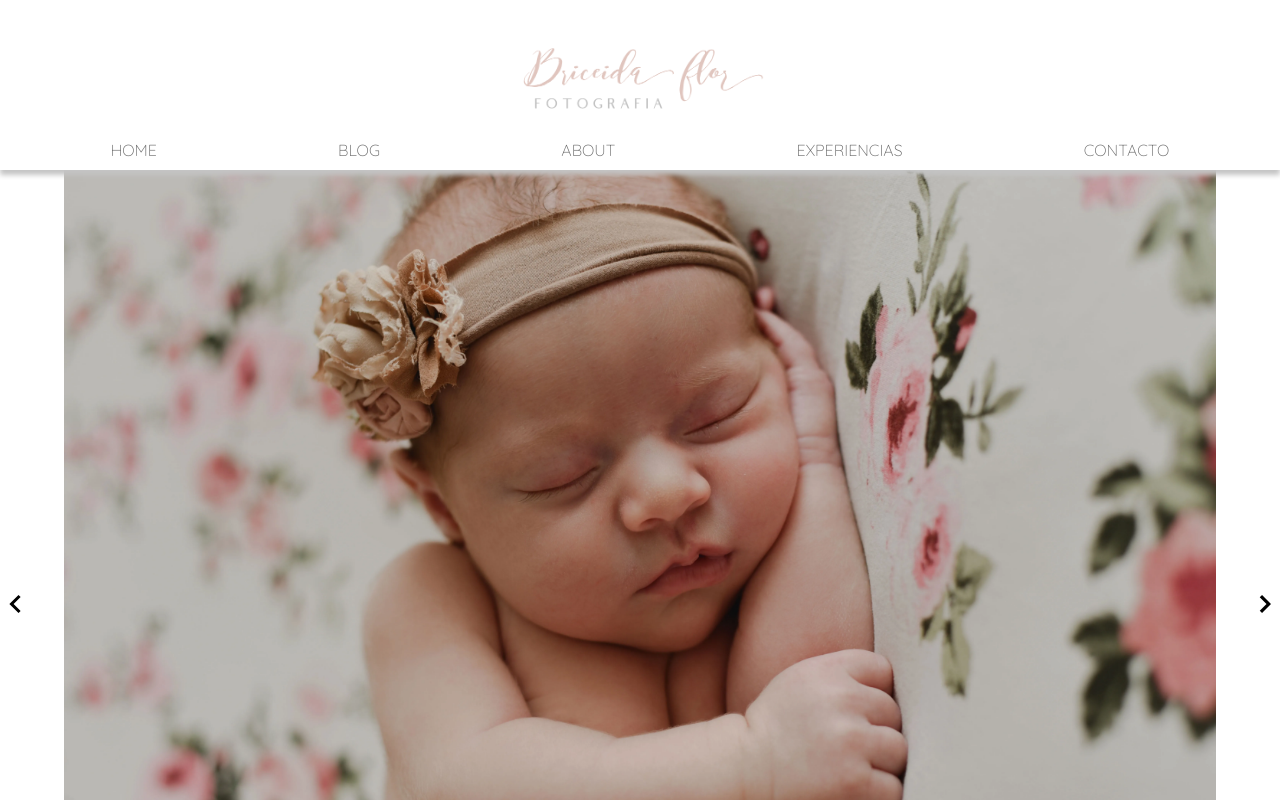
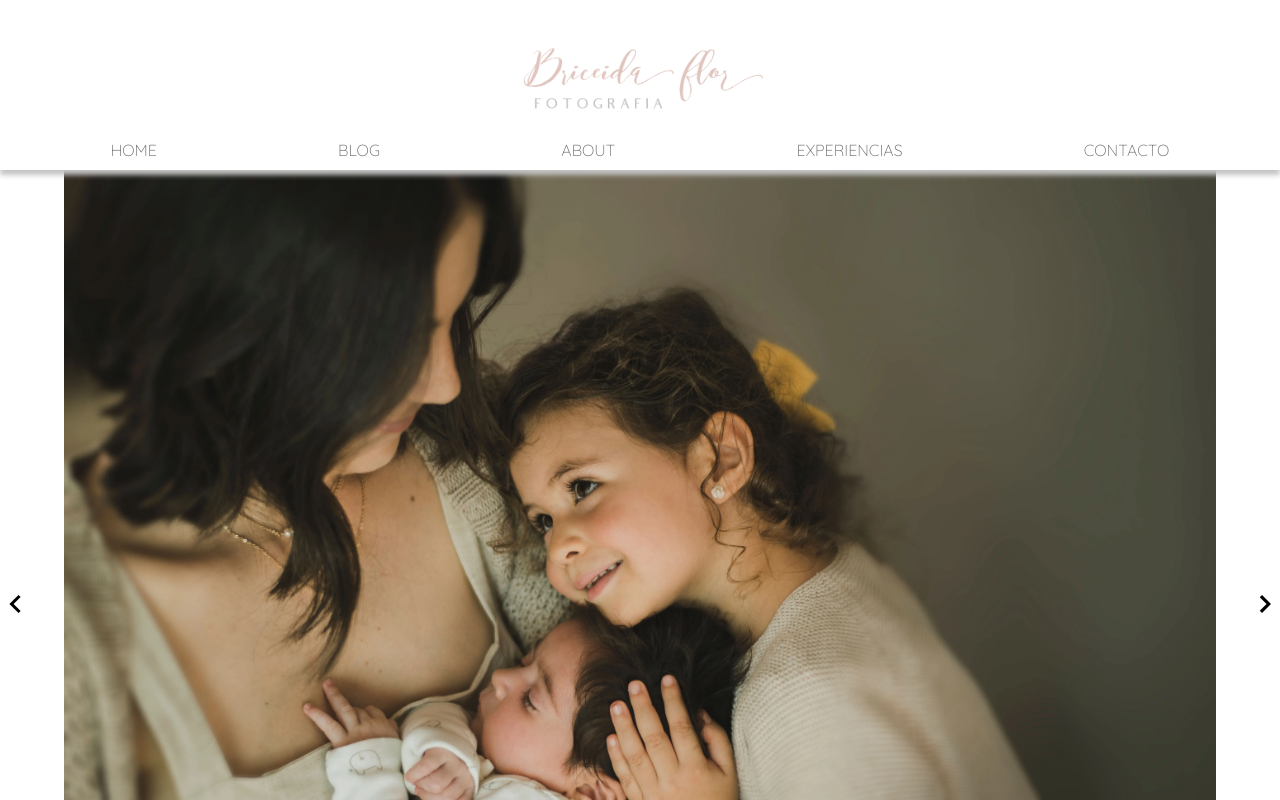
Before and after one commit to AnthonyLopez1120/BrissFoto-React, a React (Create React App) app: page / in a window 1280 px wide. Shown: the top 800 px of the page. Built offline with nearby package versions, Linux system fonts and the light colour scheme.

Commit message:
removing photos from carousel

```diff
--- a/src/componets/Carousel.js
+++ b/src/componets/Carousel.js
@@ -22,49 +22,38 @@ function Carousel () {
     return (
         <div className="slide-container">
 
-        <Fade
-            {...properties}
+        <Fade {...properties}>
 
-        >
-
-          <div className="each-slide">
+          {/* <div className="each-slide">
             <CarouselImg src={require("../images/1.webp")}/>
-
           </div>
 
           <div className="each-slide">
           <CarouselImg src={require("../images/2.webp")}/>
-
           </div>
 
           <div className="each-slide">
           <CarouselImg src={require("../images/3.webp")}/>
-
           </div>
 
           <div className="each-slide">
           <CarouselImg src={require("../images/4.webp")}/>
-
           </div>
-
+           */}
           <div className="each-slide">
           <CarouselImg src={require("../images/5.webp")}/>
-
           </div>
 
           <div className="each-slide">
           <CarouselImg src={require("../images/6.webp")}/>
-
           </div>
 
           <div className="each-slide">
           <CarouselImg src={require("../images/7.webp")}/>
-
           </div>
 
           <div className="each-slide">
           <CarouselImg src={require("../images/8.webp")}/>
-
           </div>
 
         </Fade>
```
